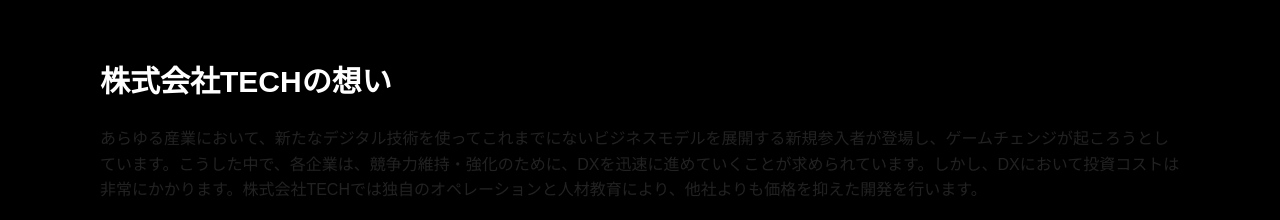
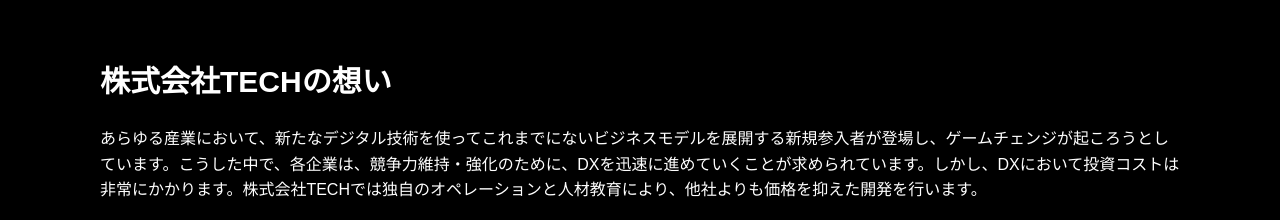
Before and after one commit to mikawebeng/20210605_kato, a plain HTML site: page index.html in a window 1280 px wide. Shown: the part 732-952 px from the top of the page. Drawn offline with Linux system fonts and the light colour scheme.

Commit message:
183行削除

```diff
--- a/css/index.css
+++ b/css/index.css
@@ -180,7 +180,6 @@ span{
   background-color: #cd0224;
   text-align: center;
 }
-.content .btn a
 
 /*　　― 想い ―　　*/
 .mind p{
```
